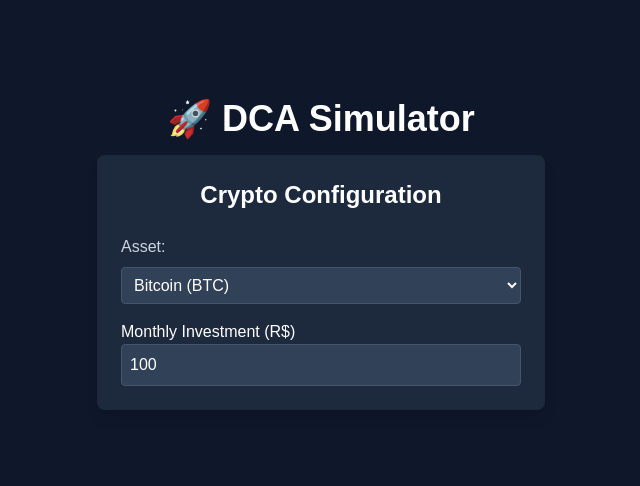
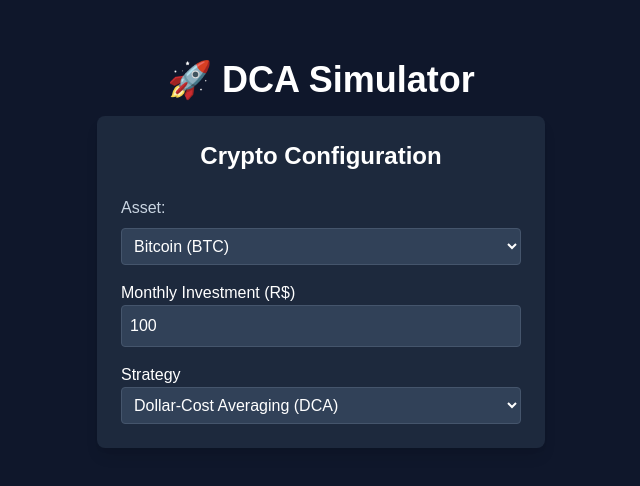
Before and after one commit to guidonunes/crypto_dca_simulator, a Next.js app in the folder dca-simulator-web/: page / in a window 1280 px wide. Shown: the part 146-632 px from the top of the page, without its empty margins (319-959 px from the left). Built offline with nearby package versions, Linux system fonts and the light colour scheme.

Commit message:
add strategy selection form

```diff
--- a/dca-simulator-web/components/SimulationForm.tsx
+++ b/dca-simulator-web/components/SimulationForm.tsx
@@ -6,6 +6,7 @@ import { useState } from "react";
 export default function SimulationForm() {
   const [asset, setAsset] = useState("BTC");
   const [amount, setAmount] = useState(100);
+  const [strategy, setStrategy] = useState("DCA");
 
   return (
     <div className="bg-slate-800 p-6 rounded-lg shadow-lg w-full max-w-md">
@@ -34,6 +35,19 @@ export default function SimulationForm() {
             className="w-full p-2 rounded bg-slate-700 text-white border border-slate-600 focus:outline-none focus:border-blue-500"
           />
         </div>
+        {/* STRATEGY SELECTION */}
+        <div>
+          <label>Strategy</label>
+          <select
+            value={strategy}
+            onChange={(e)=> setStrategy(e.target.value)}
+            className="w-full p-2 rounded bg-slate-700 text-white border border-slate-600 focus:outline-none focus:border-blue-500"
+          >
+            <option value="DCA">Dollar-Cost Averaging (DCA)</option>
+            <option value="LumpSum">Lump Sum (All at once)</option>
+
+          </select>
+        </div>
       </form>
     </div>
   )
```
